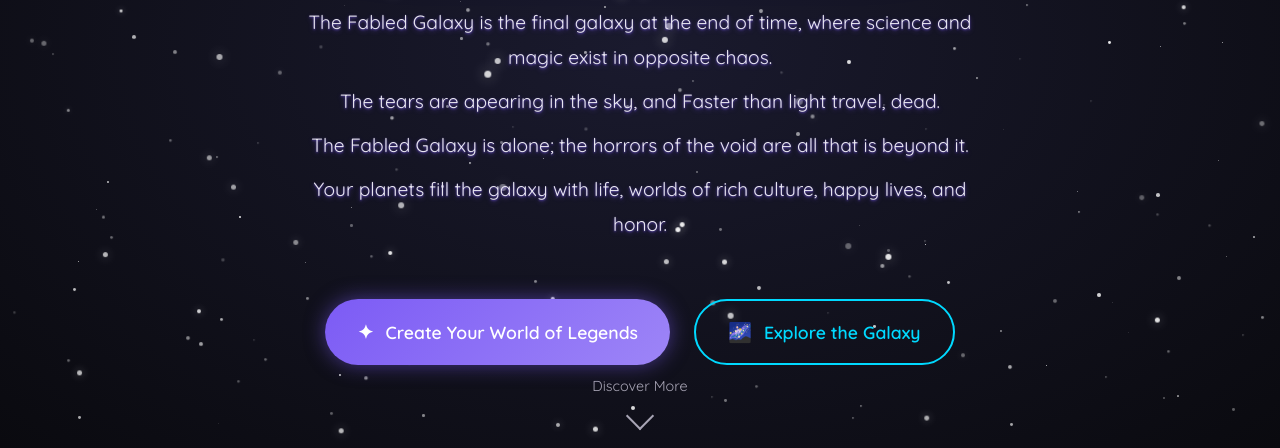
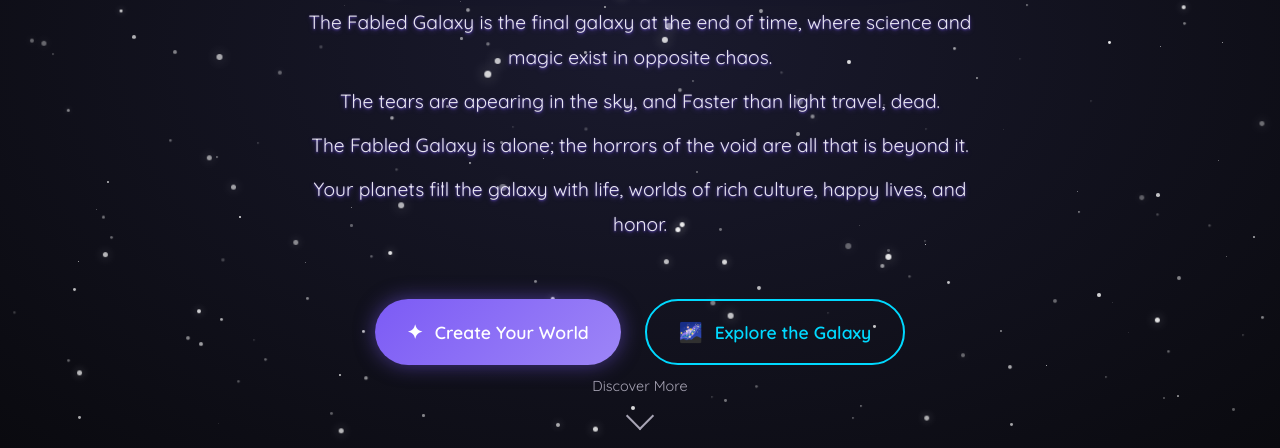
Before and after one commit to ReyMelin/FabledGalaxyWebsite, a website: page index.html in a window 1280 px wide. Shown: the part 352-800 px from the top of the page. Drawn offline with nearby package versions, Linux system fonts and the light colour scheme.

Commit message:
Update button text to 'Create Your World'

```diff
--- a/index.html
+++ b/index.html
@@ -69,7 +69,7 @@
                 <div class="cta-buttons">
                     <a href="create-fable.html" class="btn btn-primary">
                         <span class="btn-icon">✦</span>
-                        Create Your World of Legends
+                        Create Your World
                     </a>
                     <a href="gallery.html" class="btn btn-secondary">
                         <span class="btn-icon">🌌</span>
```
